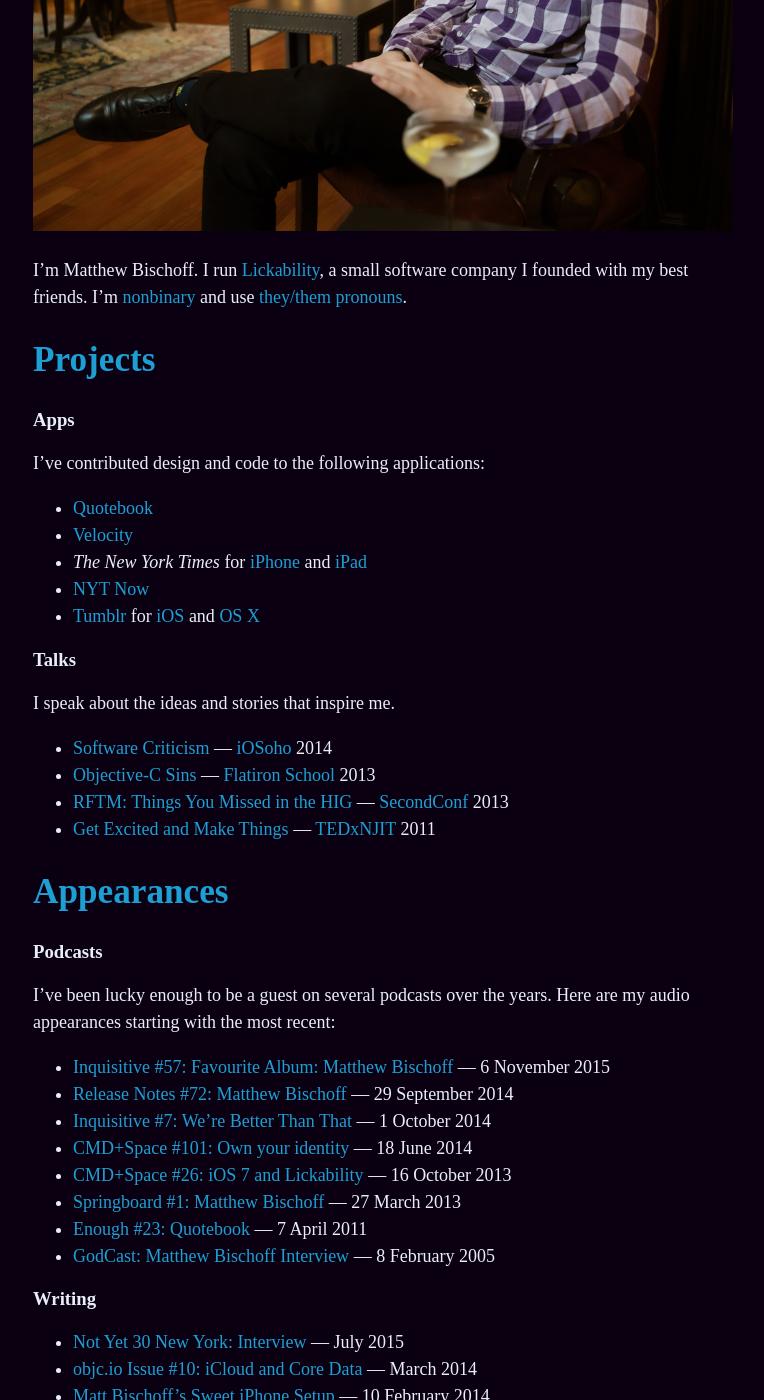
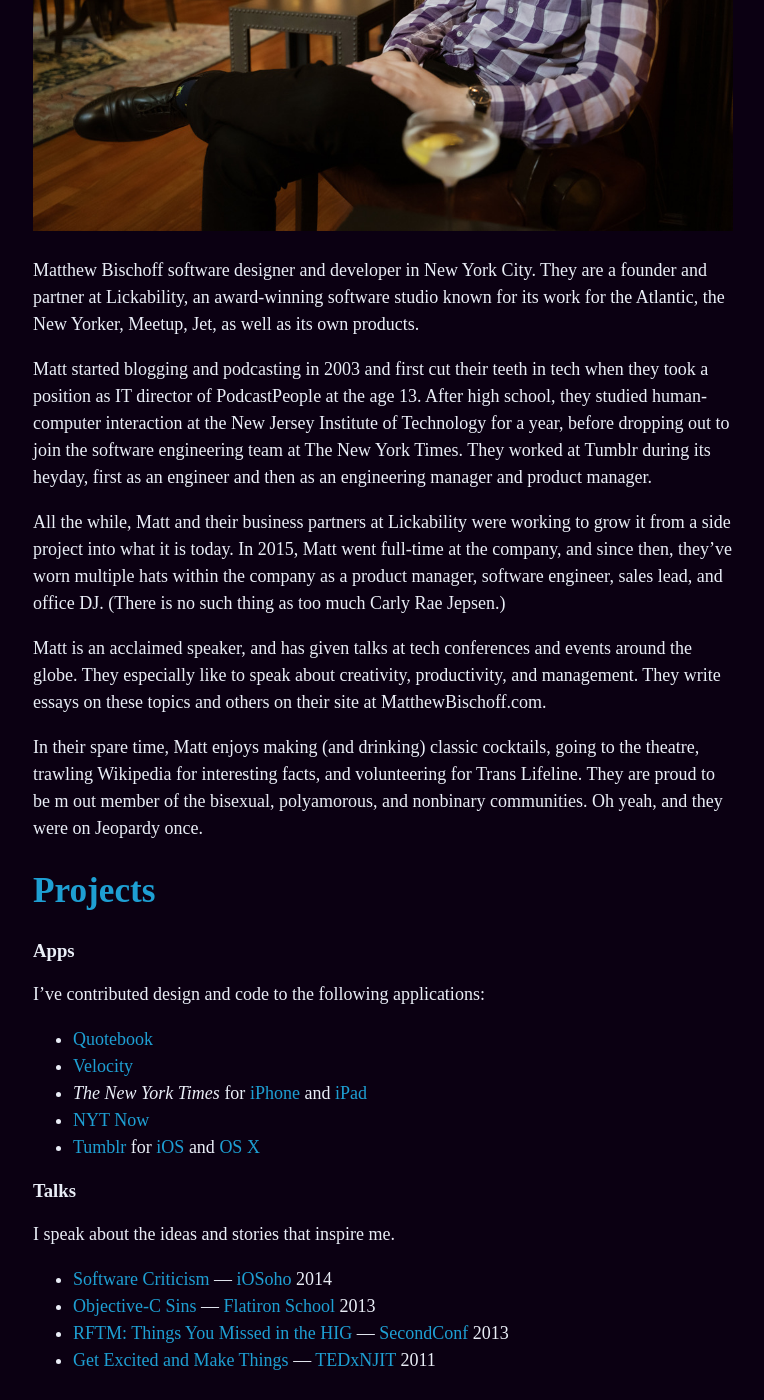
Before and after one commit to mbbischoff/website, a Jekyll site: the page built from about.md, in a window 1280 px wide and 1400 px high, scrolled down 923 px. Shown: the whole window, without its empty margins (257-1021 px from the left). Built offline with Jekyll 4.4.1, drawn with Linux system fonts in a browser that asks for light colours; some web fonts are replaced.

Commit message:
Updated About

```diff
--- a/about.md
+++ b/about.md
@@ -8,7 +8,15 @@ layout: page
 
 ![Photo of Matthew Bischoff](https://matthewbischoff.com/uploads/matt-in-the-nomad-smiling.jpg)
 
-I’m Matthew Bischoff. I run [Lickability](http://lickability.com), a small software company I founded with my best friends. I’m [nonbinary](https://en.wikipedia.org/wiki/Non-binary_gender) and use [they/them pronouns](https://pronoun.is/they).
+Matthew Bischoff software designer and developer in New York City. They are a founder and partner at Lickability, an award-winning software studio known for its work for the Atlantic, the New Yorker, Meetup, Jet, as well as its own products.
+
+Matt started blogging and podcasting in 2003 and first cut their teeth in tech when they took a position as IT director of PodcastPeople at the age 13. After high school, they studied human-computer interaction at the New Jersey Institute of Technology for a year, before dropping out to join the software engineering team at The New York Times. They worked at Tumblr during its heyday, first as an engineer and then as an engineering manager and product manager.
+
+All the while, Matt and their business partners at Lickability were working to grow it from a side project into what it is today. In 2015, Matt went full-time at the company, and since then, they’ve worn multiple hats within the company as a product manager, software engineer, sales lead, and office DJ. (There is no such thing as too much Carly Rae Jepsen.)
+
+Matt is an acclaimed speaker, and has given talks at tech conferences and events around the globe. They especially like to speak about creativity, productivity, and management. They write essays on these topics and others on their site at MatthewBischoff.com.
+
+In their spare time, Matt enjoys making (and drinking) classic cocktails, going to the theatre, trawling Wikipedia for interesting facts, and volunteering for Trans Lifeline. They are proud to be m out member of the bisexual, polyamorous, and nonbinary communities. Oh yeah, and they were on Jeopardy once.
 
 ## Projects
 
```
